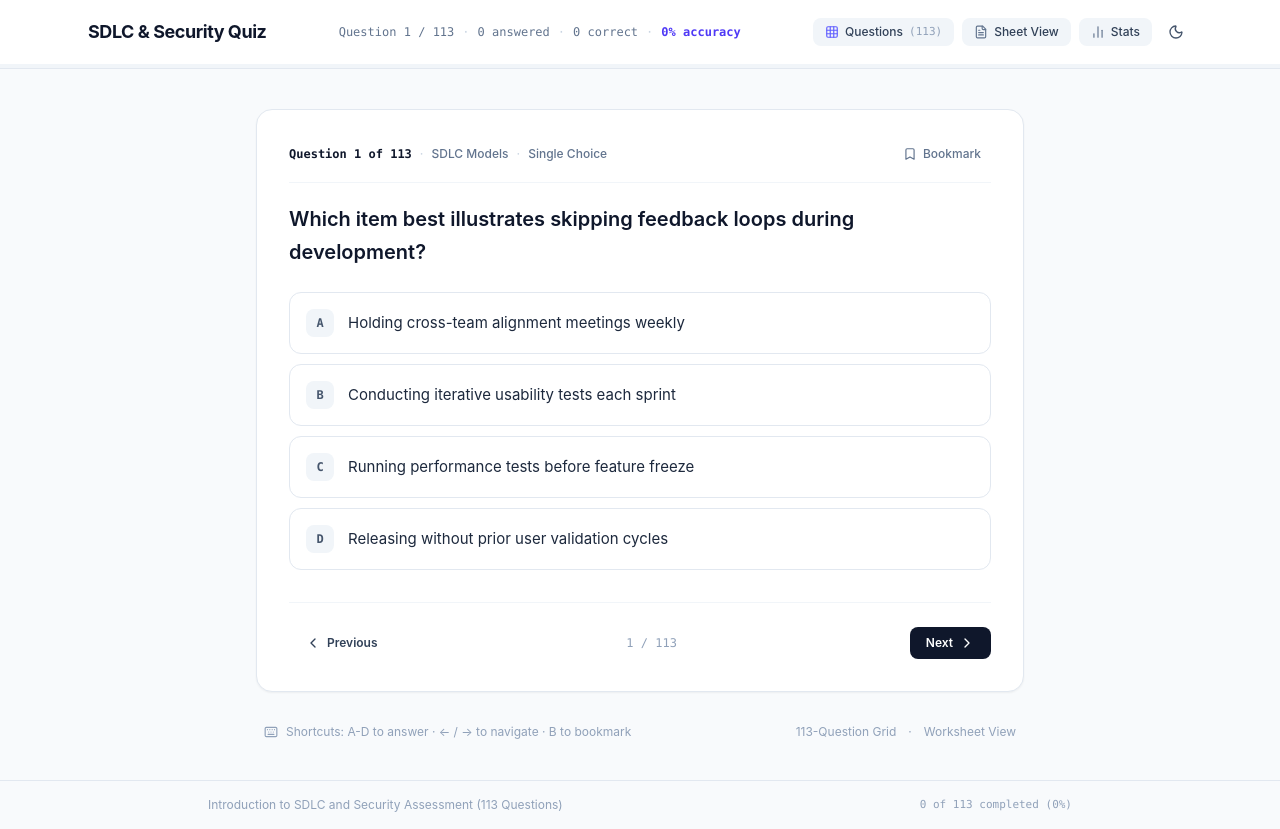
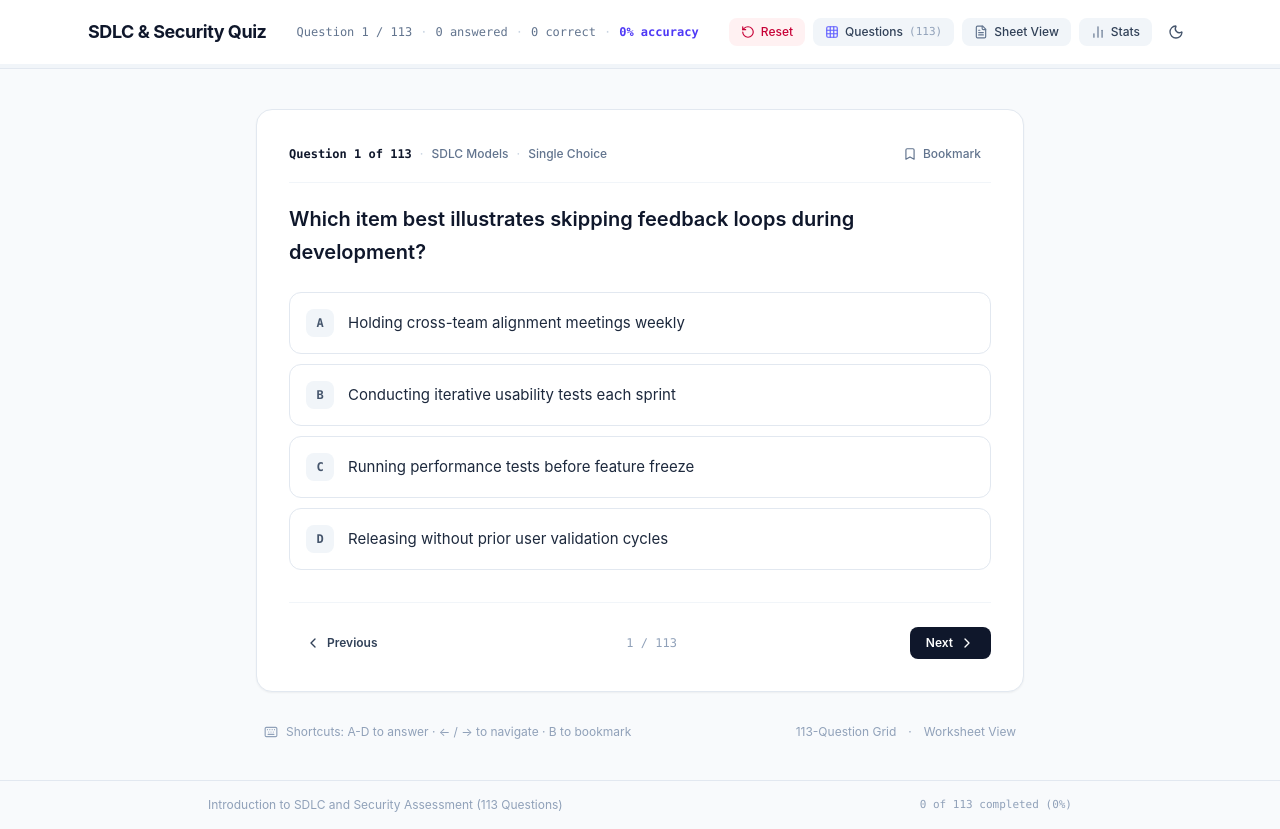
Before and after one commit to BryanFLoreSs/Quiz-for-appdev, a React (Vite) app: page / in a window 1280 px wide. Built offline with nearby package versions, Linux system fonts and the light colour scheme.

Commit message:
Added reset button

```diff
--- a/src/components/TopBar.tsx
+++ b/src/components/TopBar.tsx
@@ -26,6 +26,7 @@ export const TopBar: React.FC<TopBarProps> = ({
   onOpenGrid,
   onOpenStats,
   onOpenWorksheet,
+  onReset,
 }) => {
   return (
     <header className="sticky top-0 z-30 w-full border-b border-slate-200 dark:border-slate-800 bg-white/90 dark:bg-slate-900/90 backdrop-blur-md transition-colors">
@@ -53,6 +54,21 @@ export const TopBar: React.FC<TopBarProps> = ({
 
         {/* Zone 3: Primary interactive controls */}
         <div className="flex items-center gap-1.5 sm:gap-2">
+          {/* Reset quiz progress */}
+          <button
+            onClick={() => {
+              if (window.confirm('Reset all quiz progress? Your answered count and score will return to 0, and bookmarks will be cleared.')) {
+                onReset();
+              }
+            }}
+            className="flex items-center gap-1.5 px-3 py-1.5 text-xs font-medium rounded-lg text-rose-700 dark:text-rose-300 bg-rose-50 hover:bg-rose-100 dark:bg-rose-950/40 dark:hover:bg-rose-950/70 transition-colors cursor-pointer"
+            title="Reset quiz progress"
+            aria-label="Reset quiz progress"
+          >
+            <RotateCcw className="w-3.5 h-3.5" />
+            <span className="hidden sm:inline">Reset</span>
+          </button>
+
           {/* 113 Grid Jump matrix button */}
           <button
             onClick={onOpenGrid}
```
